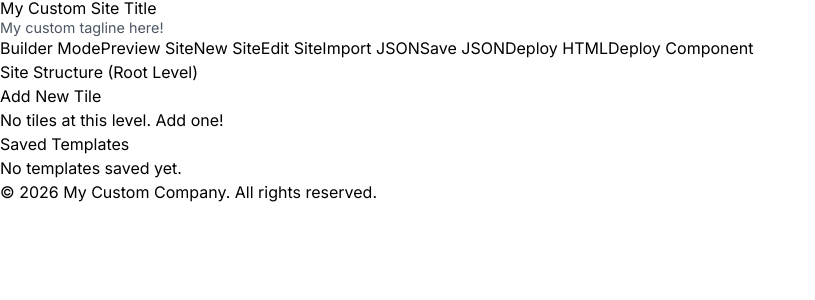
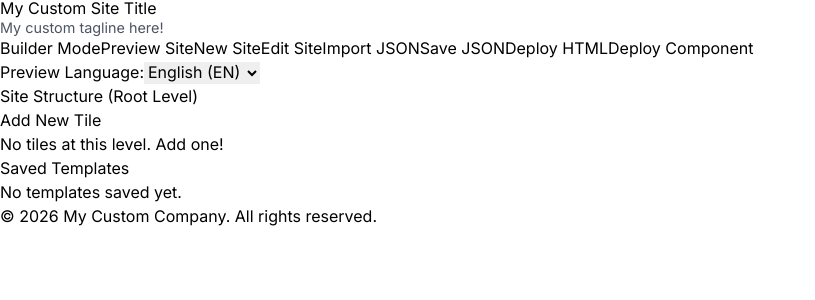
Before and after one commit to JBarrett2025/AgentIQ-FFL2026, a React (Vite) app: page / in a window 1280 px wide. Shown: the top 300 px of the page, without its empty margins (0-815 px from the left). Built offline with nearby package versions, Linux system fonts and the light colour scheme.

Commit message:
Phase 8: Added Global Preview Language Toggle

```diff
--- a/src/App.tsx
+++ b/src/App.tsx
@@ -44,6 +44,7 @@ const App: React.FC = () => {
     const [tilePickerCallback, setTilePickerCallback] = useState<((tile: Tile) => void) | null>(null);
     const [highlightedTileId, setHighlightedTileId] = useState<string | null>(null);
     const [currentVideoUrl, setCurrentVideoUrl] = useState<string | null>(null);
+    const [builderLanguage, setBuilderLanguage] = useState<'en' | 'es'>('en');
 
 
     const [confirmationState, setConfirmationState] = useState<{
@@ -730,10 +731,21 @@ const App: React.FC = () => {
                     <button onClick={handleSaveSiteAsJson} className="px-4 py-2 bg-purple-600 text-white rounded-lg shadow hover:bg-purple-700 font-semibold">Save JSON</button>
                     <button onClick={handleSaveSiteForDeployment} className="px-4 py-2 bg-teal-600 text-white rounded-lg shadow hover:bg-teal-700 font-semibold">Deploy HTML</button>
                     <button onClick={handleSaveSiteAsComponent} className="px-4 py-2 bg-indigo-600 text-white rounded-lg shadow hover:bg-indigo-700 font-semibold">Deploy Component</button>
+                    <div className="flex items-center gap-2 border-l border-gray-300 pl-3 ml-3">
+                        <span className="text-sm font-medium text-gray-500 hidden sm:inline">Preview Language:</span>
+                        <select
+                            value={builderLanguage}
+                            onChange={(e) => setBuilderLanguage(e.target.value as 'en' | 'es')}
+                            className="p-2 border rounded-md shadow-sm bg-white font-medium text-gray-700 cursor-pointer hover:bg-gray-50 transition-colors"
+                        >
+                            <option value="en">English (EN)</option>
+                            <option value="es">Español (ES)</option>
+                        </select>
+                    </div>
                 </div>
 
                 {isViewingPreview ? (
-                    <SitePreviewer siteData={siteData} currentPath={currentPath} onNavigateToChildren={handleNavigateToChildren} findTileById={(id) => findTileById(siteData.tiles, id)} onNavigateToTile={handleNavigateToTile} onPlayVideo={handlePlayVideo} highlightedTileId={highlightedTileId} onHighlightComplete={handleHighlightComplete} />
+                    <SitePreviewer siteData={siteData} currentPath={currentPath} onNavigateToChildren={handleNavigateToChildren} findTileById={(id) => findTileById(siteData.tiles, id)} onNavigateToTile={handleNavigateToTile} onPlayVideo={handlePlayVideo} highlightedTileId={highlightedTileId} onHighlightComplete={handleHighlightComplete} currentLanguage={builderLanguage} />
                 ) : (
                     <>
                         <div className="mb-8 p-6 bg-white rounded-lg shadow-md">
@@ -756,7 +768,7 @@ const App: React.FC = () => {
                                 <p className="text-gray-600 text-center text-lg p-8 bg-white rounded-lg shadow-md col-span-full">No tiles at this level. Add one!</p>
                             ) : (
                                 tilesToDisplay.map((tile) => (
-                                    <TileDisplay key={tile.id} tile={tile} translations={siteData.translations} onEdit={handleEditTile} onDelete={handleDeleteTile} onAddChild={handleAddChildTile} onReorder={handleReorderTiles} parentId={currentPath.length > 0 ? currentPath[currentPath.length - 1] : null} onNavigateToChildren={handleNavigateToChildren} onNavigateToTile={handleNavigateToTile} onPlayVideo={handlePlayVideo} isBuilderMode={true} isSelectedParent={false} isHighlighted={tile.id === highlightedTileId} onHighlightComplete={handleHighlightComplete} />
+                                    <TileDisplay key={tile.id} tile={tile} translations={siteData.translations} onEdit={handleEditTile} onDelete={handleDeleteTile} onAddChild={handleAddChildTile} onReorder={handleReorderTiles} parentId={currentPath.length > 0 ? currentPath[currentPath.length - 1] : null} onNavigateToChildren={handleNavigateToChildren} onNavigateToTile={handleNavigateToTile} onPlayVideo={handlePlayVideo} isBuilderMode={true} isSelectedParent={false} isHighlighted={tile.id === highlightedTileId} onHighlightComplete={handleHighlightComplete} currentLanguage={builderLanguage} />
                                 ))
                             )}
                         </div>
--- a/src/components/SitePreviewer.tsx
+++ b/src/components/SitePreviewer.tsx
@@ -12,9 +12,10 @@ interface SitePreviewerProps {
     onPlayVideo: (url: string) => void;
     highlightedTileId: string | null;
     onHighlightComplete: () => void;
+    currentLanguage?: 'en' | 'es';
 }
 
-const SitePreviewer: React.FC<SitePreviewerProps> = ({ siteData, currentPath, onNavigateToChildren, findTileById, onNavigateToTile, onPlayVideo, highlightedTileId, onHighlightComplete }) => {
+const SitePreviewer: React.FC<SitePreviewerProps> = ({ siteData, currentPath, onNavigateToChildren, findTileById, onNavigateToTile, onPlayVideo, highlightedTileId, onHighlightComplete, currentLanguage = 'en' }) => {
 
     const getTilesToDisplay = () => {
         if (currentPath.length === 0) {
@@ -56,6 +57,7 @@ const SitePreviewer: React.FC<SitePreviewerProps> = ({ siteData, currentPath, on
                         isSelectedParent={currentPath.length > 0 && currentPath[currentPath.length - 1] === tile.id}
                         isHighlighted={tile.id === highlightedTileId}
                         onHighlightComplete={onHighlightComplete}
+                        currentLanguage={currentLanguage}
                     />
                 ))
             )}
```
